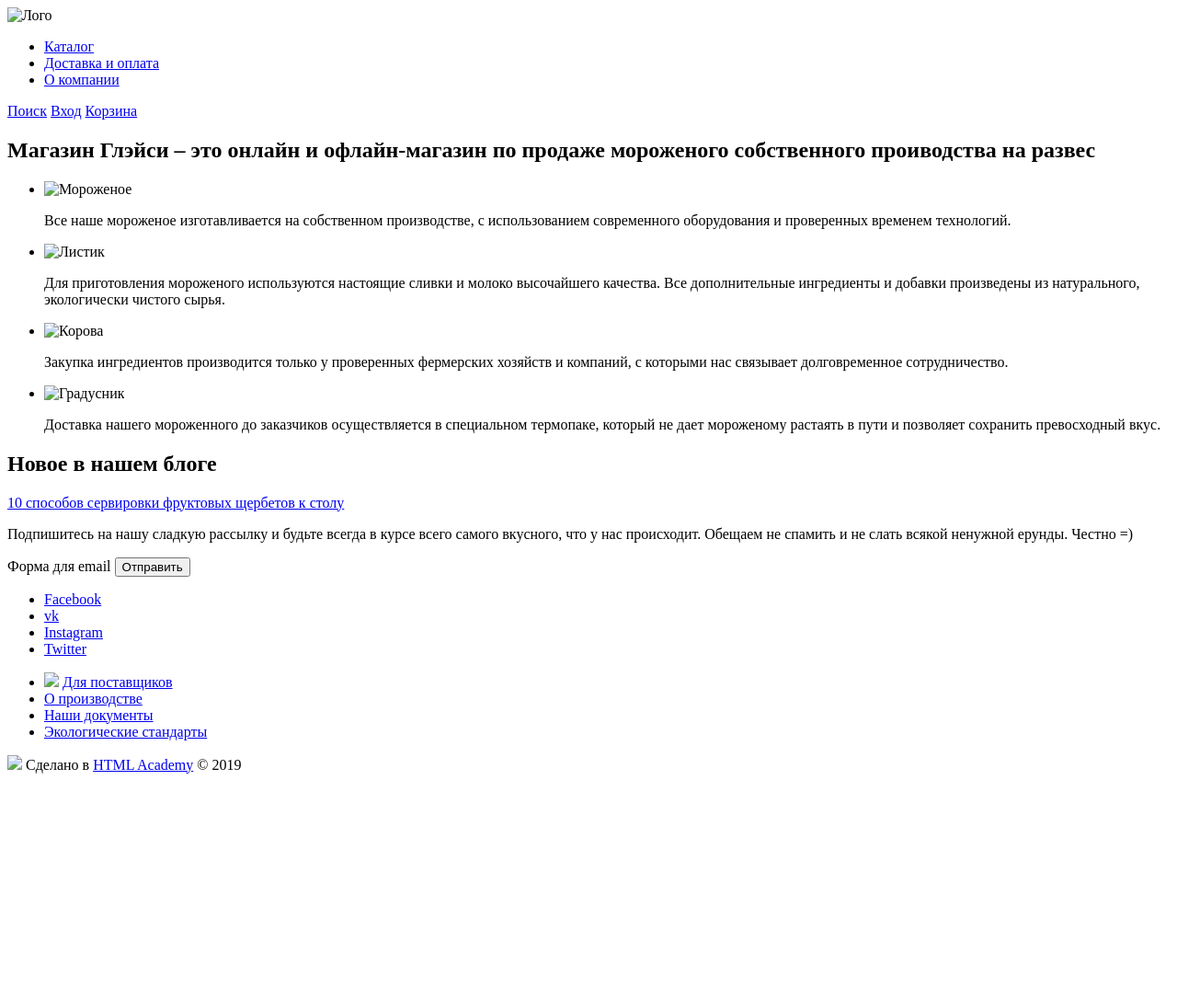
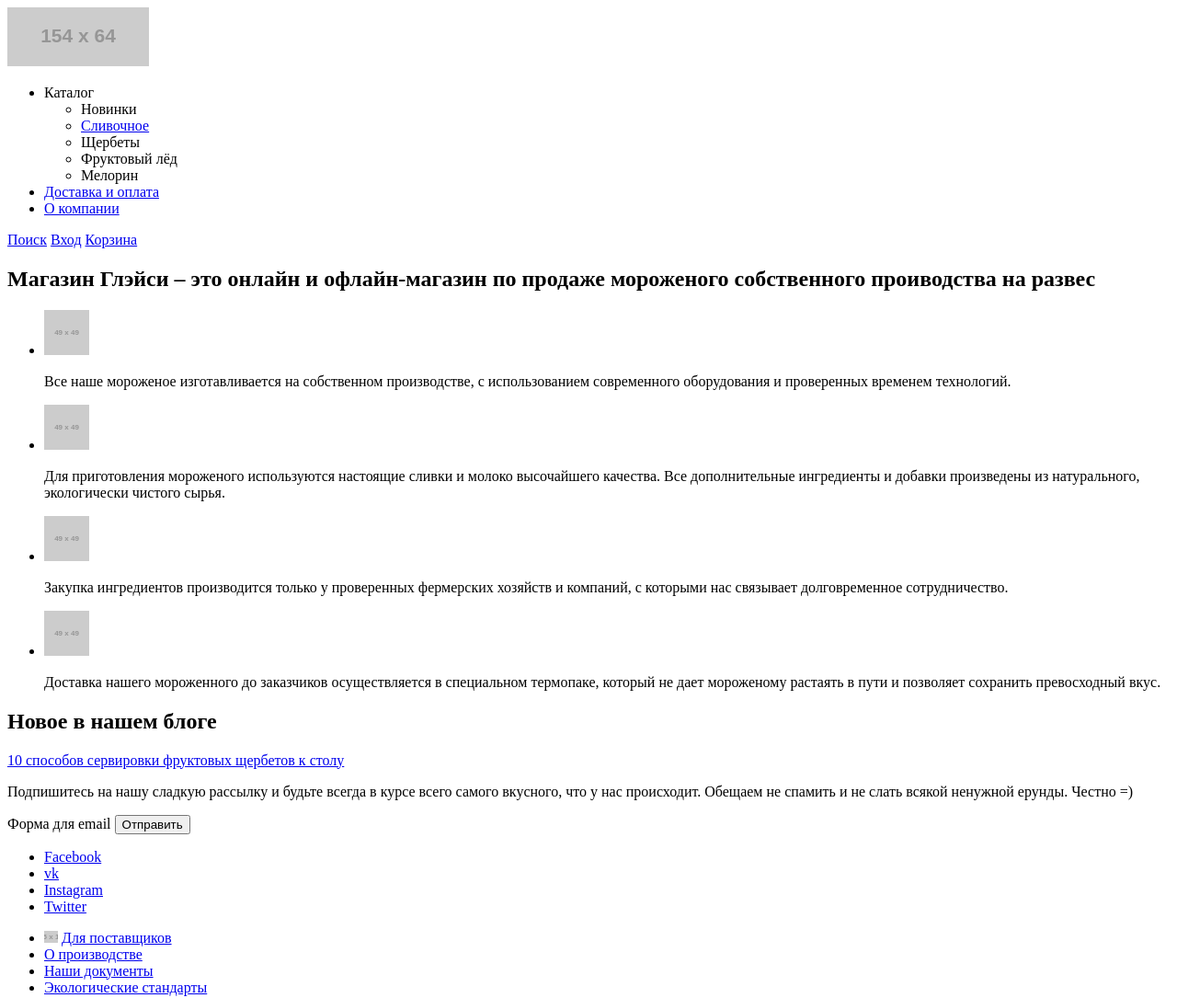
Before and after one commit to telerik-m/1471379-gllacy-28, a plain HTML site: page index.html in a window 1280 px wide. Shown: the top 1085 px of the page at 92% size. Before the commit the page ends 857 px from the top, so only its background shows below. Drawn offline with Linux system fonts and the light colour scheme; placeholder pictures from the web are drawn by us.

Commit message:
some edits

```diff
--- a/index.html
+++ b/index.html
@@ -6,10 +6,18 @@
   </head>
   <body>
     <header>
-      <img src="#" alt="Лого">
+      <img src="https://via.placeholder.com/154x64" alt="Лого">
       <nav>
         <ul>
-          <li><a href="catalog.html">Каталог</a></li>
+          <li>Каталог
+            <ul>
+                <li>Новинки</li>
+                <li><a href="catalog.html">Сливочное</a></li>
+                <li>Щербеты</li>
+                <li>Фруктовый лёд</li>
+                <li>Мелорин</li>
+            </ul>
+          </li>
           <li><a href="#">Доставка и оплата</a></li>
           <li><a href="#">О компании</a></li>
         </ul>
@@ -17,26 +25,25 @@
         <a href="#">Вход</a>
         <a href="#">Корзина</a>
       </nav>
-
     </header>
     <main>
       <article>
         <h1>Магазин Глэйси – это онлайн и офлайн-магазин по продаже мороженого собственного проиводства на развес</h1>
         <ul>
           <li>
-            <img src="#" alt="Мороженое">
+            <img src="https://via.placeholder.com/49x49" alt="Мороженое">
             <p>Все наше мороженое изготавливается на собственном производстве, с использованием современного оборудования и проверенных временем технологий.</p>
           </li>
           <li>
-            <img src="#" alt="Листик">
+            <img src="https://via.placeholder.com/49x49" alt="Листик">
             <p>Для приготовления мороженого используются настоящие сливки и молоко высочайшего качества. Все дополнительные ингредиенты и добавки произведены из натурального, экологически чистого сырья.</p>
           </li>
           <li>
-            <img src="#" alt="Корова">
+            <img src="https://via.placeholder.com/49x49" alt="Корова">
             <p>Закупка ингредиентов производится только у проверенных фермерских хозяйств и компаний, с которыми нас связывает долговременное сотрудничество.</p>
           </li>
           <li>
-            <img src="#" alt="Градусник">
+            <img src="https://via.placeholder.com/49x49" alt="Градусник">
             <p>Доставка нашего мороженного до заказчиков осуществляется в специальном термопаке, который не дает мороженому растаять в пути и позволяет сохранить превосходный вкус.</p>
           </li>
         </ul>
@@ -55,23 +62,23 @@
       <section>
         <ul>
           <li>
-            <a href="#">Facebook</a>
+            <a href="https://via.placeholder.com/32x32">Facebook</a>
           </li>
           <li>
-            <a href="#">vk</a>
+            <a href="https://via.placeholder.com/32x32">vk</a>
           </li>
           <li>
-            <a href="#">Instagram</a>
+            <a href="https://via.placeholder.com/32x32">Instagram</a>
           </li>
           <li>
-            <a href="#">Twitter</a>
+            <a href="https://via.placeholder.com/32x32">Twitter</a>
           </li>
         </ul>
       </section>
       <section>
         <ul>
           <li>
-            <img src="#">
+            <img src="https://via.placeholder.com/15x13">
             <a href="#">Для поставщиков</a>
           </li>
           <li>
@@ -86,8 +93,8 @@
         </ul>
       </section>
       <p>
-        <img src="#">
-        Сделано в <a href="#">HTML Academy</a> © 2019
+        <img src="https://via.placeholder.com/108x39"></br>
+        Сделано в <a href="https://htmlacademy.ru/intensive/htmlcss">HTML Academy</a> © 2019
       </p>
     </footer>
   </body>
```
Also changed, not shown: catalog.html (+19 -5 lines).
